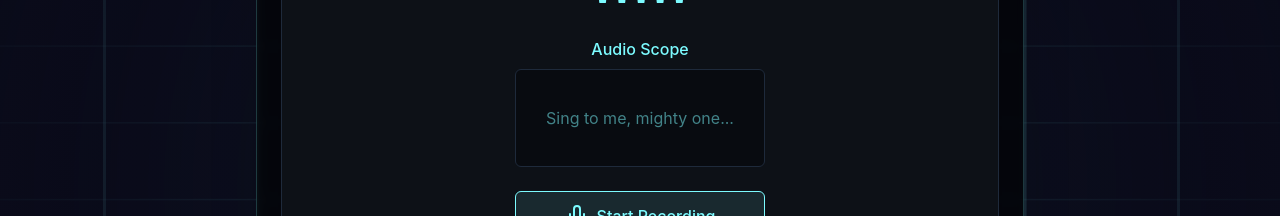
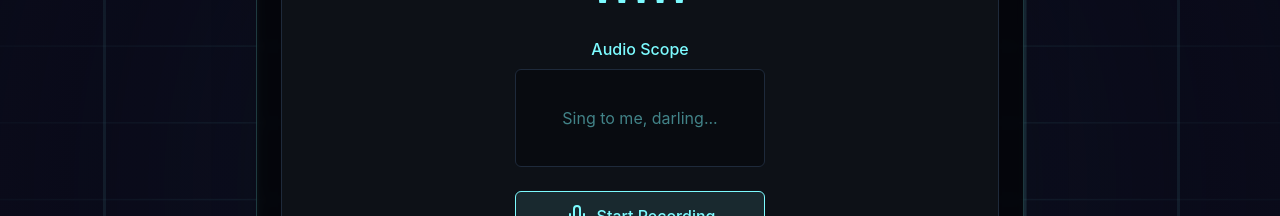
Before and after one commit to tududes/whistling-walrus, a React (Vite) app: page / in a window 1280 px wide. Shown: the part 213-429 px from the top of the page. Built offline with nearby package versions, Linux system fonts and the light colour scheme.

Commit message:
more endearing

```diff
--- a/src/react-audio-recorder.jsx
+++ b/src/react-audio-recorder.jsx
@@ -997,7 +997,7 @@ const AudioRecorder = () => {
                 </div>
               ) : (
                 <div className="w-full h-24 flex items-center justify-center text-walrus-teal/50">
-                  {isLoadingBlob ? "Fetching iceburg tunes..." : "Sing to me, mighty one..."}
+                  {isLoadingBlob ? "Fetching iceburg tunes..." : "Sing to me, darling..."}
                 </div>
               )}
             </div>
```
